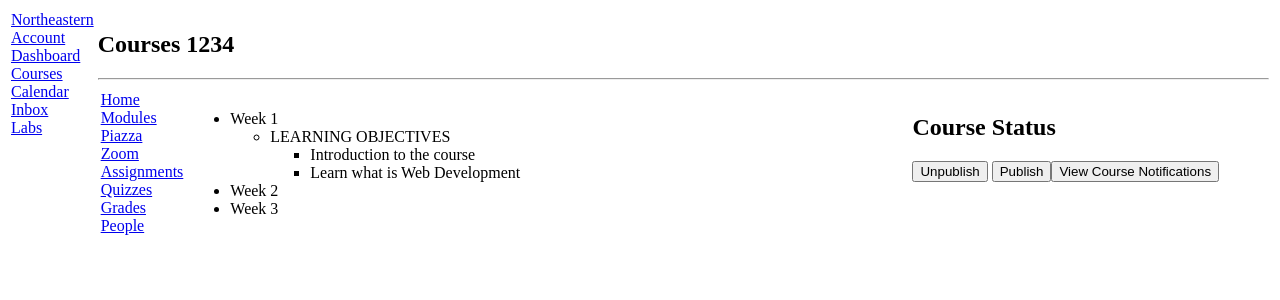
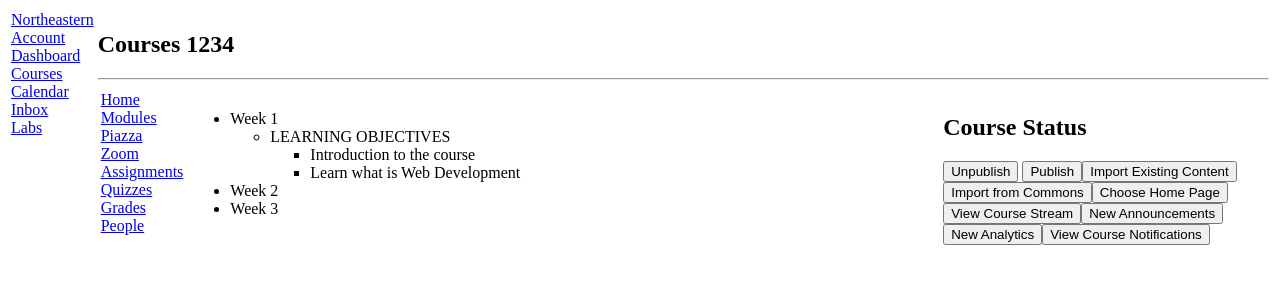
Before and after one commit to ThomasRoch18/kanbaz-next-js, a Next.js app: page /Courses/1234/Home in a window 1280 px wide. Shown: the top 300 px of the page. Built offline with nearby package versions, Linux system fonts and the light colour scheme.

Commit message:
updated Courses

```diff
--- a/app/(Kambaz)/Courses/[cid]/Home/Status.tsx
+++ b/app/(Kambaz)/Courses/[cid]/Home/Status.tsx
@@ -3,6 +3,11 @@ export default function CourseStatus() {
     <div id="wd-course-status">
       <h2>Course Status</h2>
       <button>Unpublish</button> <button>Publish</button>
-      {/* Complete on your own */}
+      <button>Import Existing Content</button>
+      <button>Import from Commons</button>
+      <button>Choose Home Page</button>
+      <button>View Course Stream</button>
+      <button>New Announcements</button>
+      <button>New Analytics</button>
       <button>View Course Notifications</button>
     </div> );}
```
Also changed, not shown: app/(Kambaz)/Courses/[cid]/page.tsx (+7 -6 lines).
